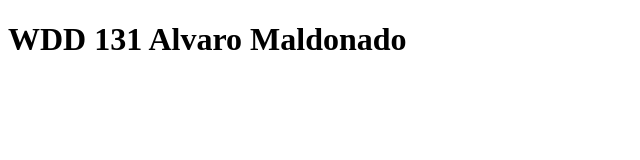
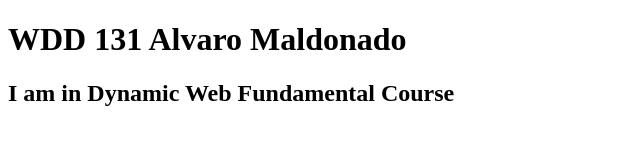
Before and after one commit to Alromave/wdd131, a plain HTML site: page index.html in a window 1280 px wide. Shown: the whole page, without its empty margins (0-640 px from the left). Drawn offline with Linux system fonts and the light colour scheme.

Commit message:
actualizacion con un concepto

```diff
--- a/index.html
+++ b/index.html
@@ -6,6 +6,7 @@
     <title>WDD 131</title>
 </head>
 <body>
-    <h1>WDD 131 Alvaro Maldonado</h1>
+    <h1>WDD 131 Alvaro Maldonado </h1>
+    <h2>I am in Dynamic Web Fundamental Course</h2>
 </body>
 </html>
```
